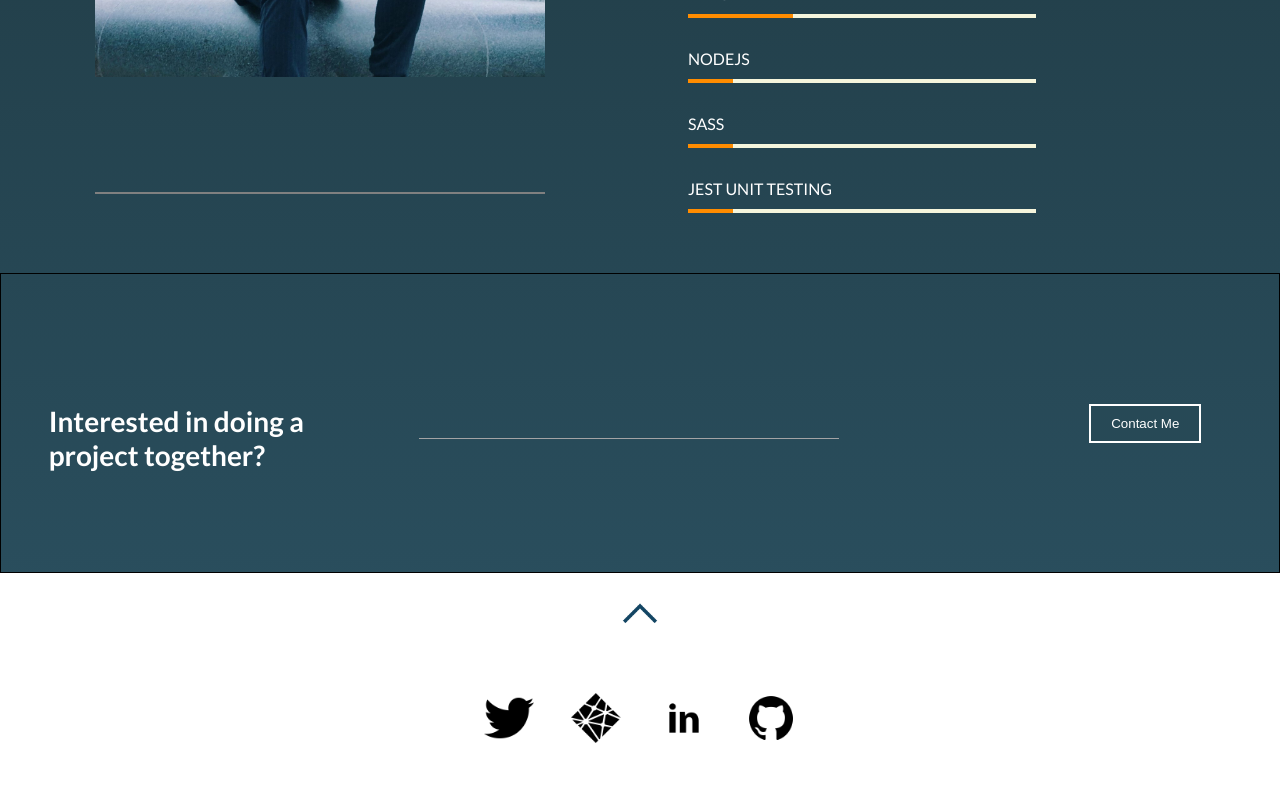
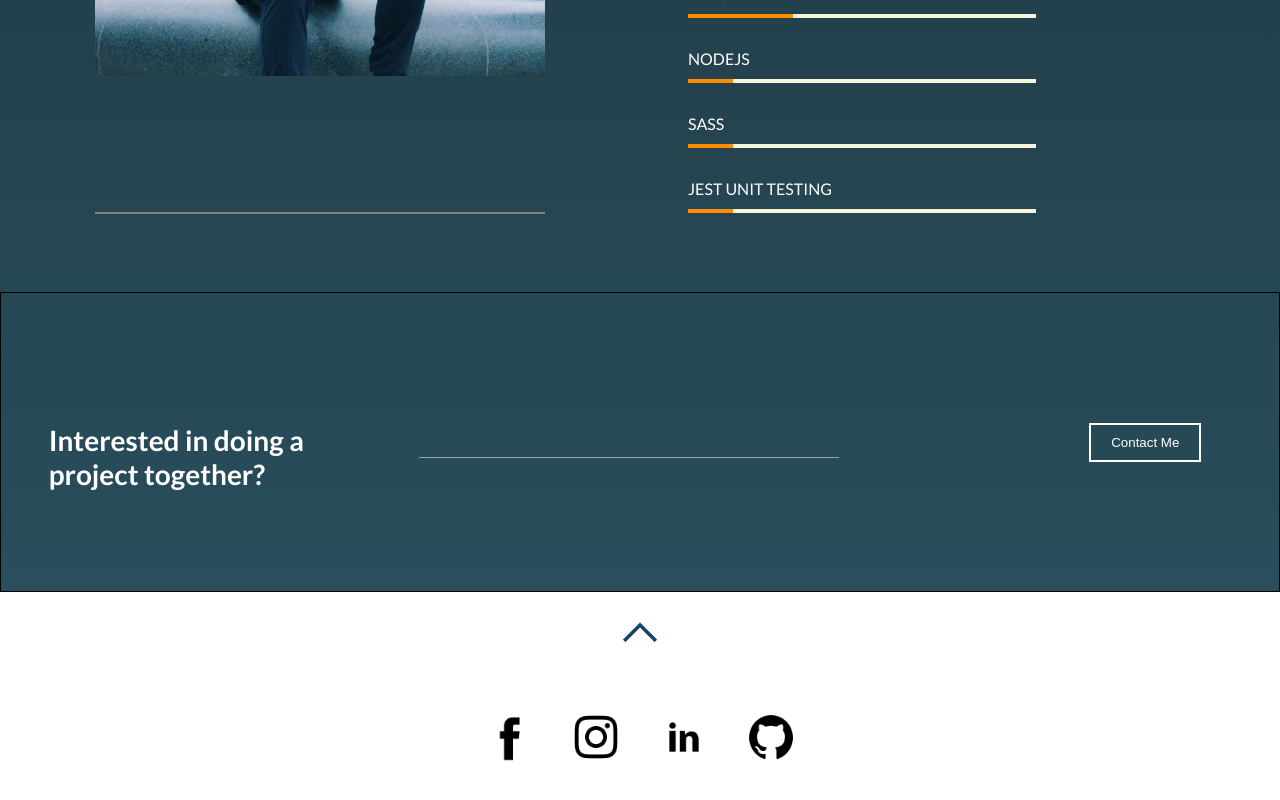
Before and after one commit to samchuu/Portfolio, a React (Create React App) app: page / in a window 1280 px wide. Shown: the part 1453-2253 px from the top of the page. Built offline with nearby package versions, Linux system fonts and the light colour scheme.

Commit message:
refactor functionalities

```diff
--- a/src/components/Footer.js
+++ b/src/components/Footer.js
@@ -4,6 +4,8 @@ import github from "../icons/github.png";
 import linkedin from "../icons/linkedin.png";
 import twitter from "../icons/twitter.png";
 import netlify from "../icons/netlify.png";
+import facebook from "../icons/facebook.png";
+import instagram from "../icons/instagram.png";
 function Footer({ isHamburgerActive, setIsHamburgerActive }) {
   const contactHandler = () => {
     window.scrollTo({ top: 0 });
@@ -29,10 +31,18 @@ function Footer({ isHamburgerActive, setIsHamburgerActive }) {
           />
         </div>
         <div className="footer-icon-box">
-          <img className="footer-icons" src={twitter} alt="" />
-          <img className="footer-icons" src={netlify} alt="" />
-          <img className="footer-icons" src={linkedin} alt="" />
-          <img className="footer-icons" src={github} alt="" />
+          <a href="https://www.facebook.com/samchuuu/" target="_blank">
+            <img className="footer-icons" src={facebook} alt="" />
+          </a>
+          <a href="https://www.instagram.com/samchuu/" target="_blank">
+            <img className="footer-icons" src={instagram} alt="" />
+          </a>
+          <a href="https://www.linkedin.com/in/samchuu/" target="_blank">
+            <img className="footer-icons" src={linkedin} alt="" />
+          </a>
+          <a href="https://github.com/samchuu" target="_blank">
+            <img className="footer-icons" src={github} alt="" />
+          </a>
         </div>
       </div>
     </div>
--- a/src/components/Home.js
+++ b/src/components/Home.js
@@ -57,14 +57,20 @@ function Home({
               <h6 className="email">samchupiano@gmail.com</h6>
               <h6 className="phone">+34 658 634 235</h6>
               <div className="left-box-icon">
-                <img className="left-box-icons" src={facebook} alt="" />
-                <img className="left-box-icons" src={instagram} alt="" />
-                <img className="left-box-icons" src={linkedin} alt="" />
+                <a href="https://www.facebook.com/samchuuu/" target="_blank">
+                  <img className="left-box-icons" src={facebook} alt="" />
+                </a>
+                <a href="https://www.instagram.com/samchuu/" target="_blank">
+                  <img className="left-box-icons" src={instagram} alt="" />
+                </a>
+                <a href="https://www.linkedin.com/in/samchuu/" target="_blank">
+                  <img className="left-box-icons" src={linkedin} alt="" />
+                </a>
               </div>
             </div>
             <div className="right-box">
               <div className="close-nav-bar" onClick={closeNavHandler}>
-                X
+                &times;
               </div>
               <div className="nav-text" href="/" onClick={homeHandler}>
                 Home
--- a/src/components/Project.js
+++ b/src/components/Project.js
@@ -2,7 +2,7 @@ import React from "react";
 import pomodoro from "../icons/Pomodoro.png";
 import calculator from "../icons/Calculator.png";
 import player from "../icons/Player.png";
-
+import drum from "../icons/drum.png";
 function Project({ isRecentWorkScrolled, setIsRecentWorkScrolled }) {
   window.addEventListener("scroll", function () {
     const scrolled = window.scrollY;
@@ -24,21 +24,42 @@ function Project({ isRecentWorkScrolled, setIsRecentWorkScrolled }) {
           <div className="pomodoro-box">
             <img className="pomodoro" src={pomodoro} alt="" />
             <h4>Pomodoro Timer</h4>
+            <a href="https://pomodorofcc.netlify.app/" target="_blank">
               <button className="live">See Live</button>
+            </a>
+            <a href="https://github.com/samchuu/Pomodoro--FCC" target="_blank">
               <span className="source-code">Source Code</span>
+            </a>
           </div>
           <div className="calculator-box">
             <img className="calculator" src={calculator} alt="" />
             <h4>Calculator</h4>
+            <a href="https://calculatorfcc.netlify.app/" target="_blank">
               <button className="live">See Live</button>
+            </a>
+            <a
+              href="https://github.com/samchuu/Calculcator--FCC"
+              target="_blank"
+            >
               <span className="source-code">Source Code</span>
+            </a>
           </div>
 
           <div className="player-box">
-            <img className="player" src={player} alt="" />
-            <h4>Music Player</h4>
+            <img className="player" src={drum} alt="" />
+            <h4>Drum Machine</h4>
+            <a
+              href="https://theultimatedrummachine.netlify.app/"
+              target="_blank"
+            >
               <button className="live">See Live</button>
+            </a>
+            <a
+              href="https://github.com/samchuu/Drum-Machine--FCC"
+              target="_blank"
+            >
               <span className="source-code">Source Code</span>
+            </a>
           </div>
         </div>
       </div>
--- a/src/styles.css
+++ b/src/styles.css
@@ -67,9 +67,9 @@ body {
   position: absolute;
   top: 20px;
   right: 30px;
-  font-size: 38px;
+  font-size: 50px;
   cursor: pointer;
-  transition: all 1.7s ease-out;
+  transition: all 0.6s ease-out;
 }
 
 .close-nav-bar:hover {
@@ -301,25 +301,23 @@ nav {
 .player {
   width: 100%;
   cursor: pointer;
-  border: 2px solid #182d35;
+  border: none;
   border-radius: 25px;
   transition: all 0.3s ease-out;
-}
-
-.player {
+  box-shadow: 5px 5px 5px black;
 }
 
 .player:hover {
   margin-right: 30px;
-  box-shadow: 5px 5px 5px black;
+  box-shadow: 15px 15px 15px black;
 }
 .pomodoro:hover {
   margin-right: 30px;
-  box-shadow: 5px 5px 5px black;
+  box-shadow: 15px 15px 15px black;
 }
 .calculator:hover {
   margin-right: 30px;
-  box-shadow: 5px 5px 5px black;
+  box-shadow: 15px 15px 15px black;
 }
 
 h4 {
@@ -347,6 +345,16 @@ h4 {
 .source-code {
   font-size: 15px;
   cursor: pointer;
+  color: white;
+}
+
+a {
+  text-decoration: none;
+}
+
+.source-code:hover {
+  margin-left: 2px;
+  transition: all 0.3s ease;
 }
 
 /* footer */
@@ -605,7 +613,7 @@ li {
   .bottom-line {
     border: 1px solid grey;
     width: 450px;
-    margin-top: 95px;
+    margin-top: 116px;
 
     /* right: 650px;
     bottom: 30px; */
```
Also changed, not shown: src/icons/drum.png. Lines whose indentation alone changed are shown as unchanged.
